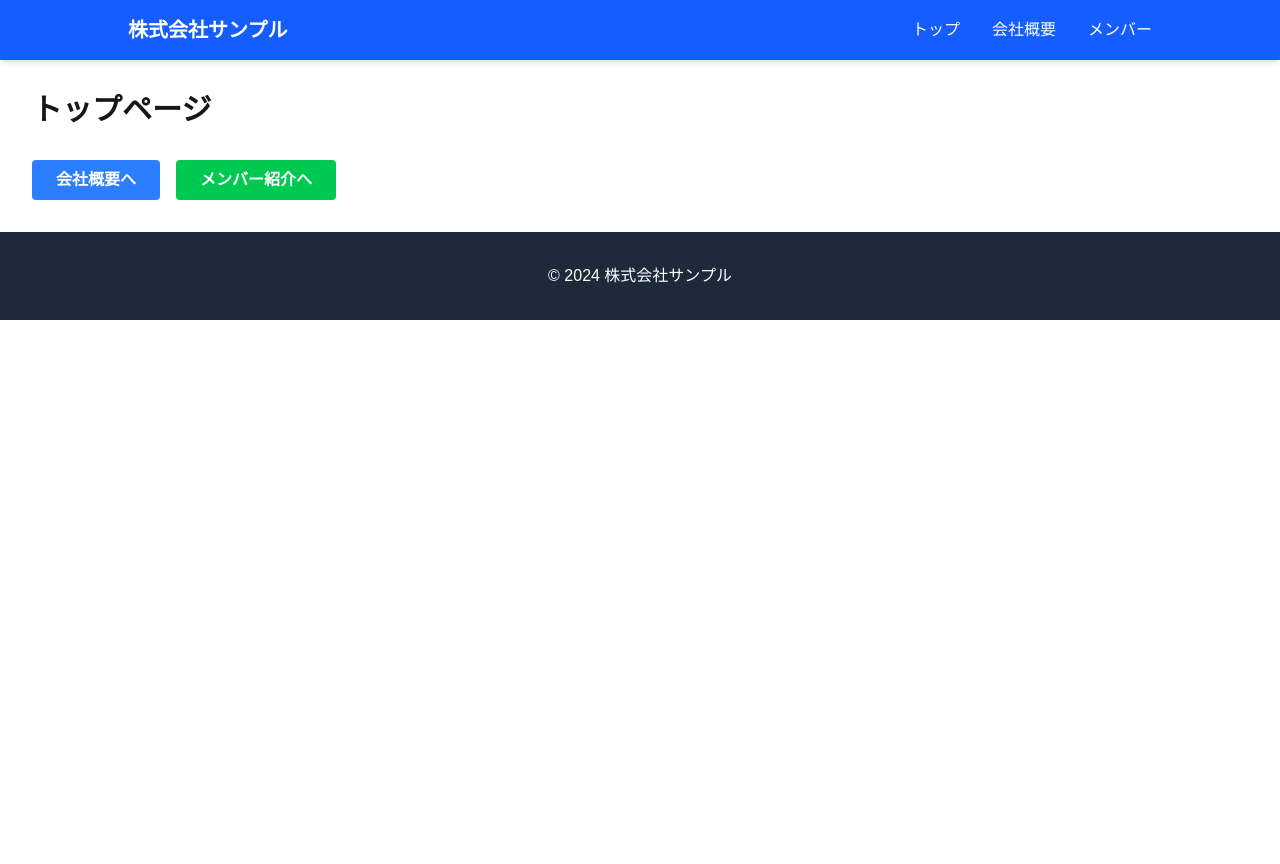
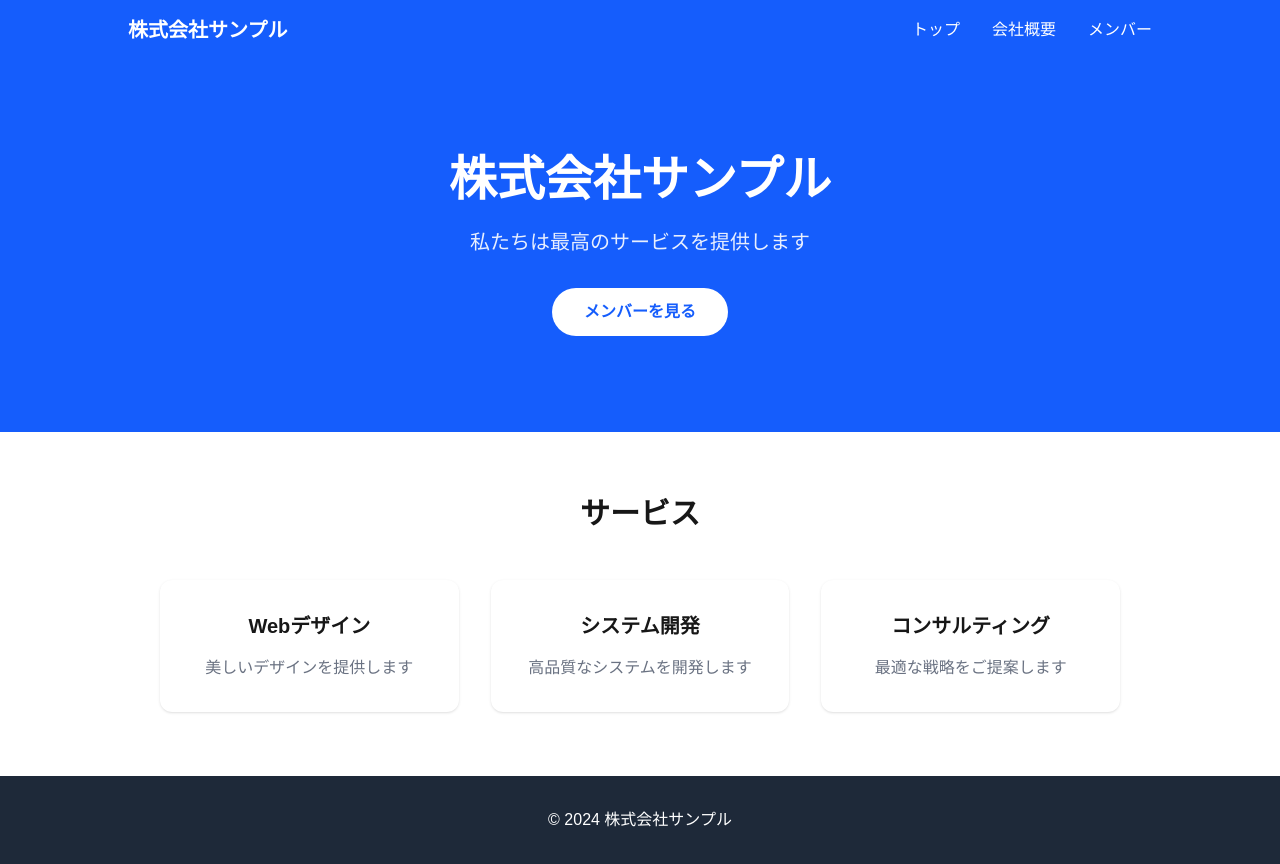
Before and after one commit to misato-harada/my-next-app, a Next.js app: page / in a window 1280 px wide. Before the commit the page ends 800 px from the top, so only its background shows below. Built offline with nearby package versions, Linux system fonts and the light colour scheme.

Commit message:
トップページ：ヒーローセクション・サービスセクション追加

```diff
--- a/src/app/blog/[id]/page.js
+++ b/src/app/blog/[id]/page.js
@@ -1,4 +1,6 @@
 import { client } from '@/libs/microcms'
+
+export const revalidate = 60 // 60秒ごとに更新（ISR）
 
 export default async function BlogDetailPage({ params }) {
   const { id } = await params
--- a/src/app/blog/page.js
+++ b/src/app/blog/page.js
@@ -1,10 +1,12 @@
 import { client } from '@/libs/microcms'
 import Link from 'next/link'
 
+export const revalidate = 60 // 60秒ごとに更新（ISR）
+
 export default async function BlogPage() {
- const data = await client.get({
-  endpoint: 'blogs',
-})
+  const data = await client.get({
+    endpoint: 'blogs',
+  })
 
   return (
     <div className="max-w-5xl mx-auto p-8">
--- a/src/app/page.js
+++ b/src/app/page.js
@@ -2,23 +2,41 @@ import Link from 'next/link'
 
 export default function HomePage() {
   return (
-    <div className="p-8">
-      <h1 className="text-3xl font-bold mb-8">トップページ</h1>
-
-      <div className="flex gap-4">
-        <Link
-          href="/about"
-          className="bg-blue-500 hover:bg-blue-700 text-white font-bold py-2 px-6 rounded transition-colors duration-300"
-        >
-          会社概要へ
-        </Link>
-
+    <div>
+      {/* ヒーローセクション */}
+      <div className="bg-blue-600 text-white py-24 px-8 text-center">
+        <h1 className="text-5xl font-bold mb-6 animate-fade-in">
+          株式会社サンプル
+        </h1>
+        <p className="text-xl mb-8 opacity-90">
+          私たちは最高のサービスを提供します
+        </p>
         <Link
           href="/members"
-          className="bg-green-500 hover:bg-green-700 text-white font-bold py-2 px-6 rounded transition-colors duration-300"
+          className="bg-white text-blue-600 font-bold py-3 px-8 rounded-full hover:bg-blue-50 transition-colors duration-300 inline-block"
         >
-          メンバー紹介へ
+          メンバーを見る
         </Link>
+      </div>
+
+      {/* サービスセクション */}
+      <div className="max-w-5xl mx-auto py-16 px-8">
+        <h2 className="text-3xl font-bold text-center mb-12">サービス</h2>
+        <div className="grid grid-cols-1 md:grid-cols-3 gap-8">
+          {[
+            { title: 'Webデザイン', desc: '美しいデザインを提供します' },
+            { title: 'システム開発', desc: '高品質なシステムを開発します' },
+            { title: 'コンサルティング', desc: '最適な戦略をご提案します' },
+          ].map((service) => (
+            <div
+              key={service.title}
+              className="bg-white rounded-xl shadow-sm hover:shadow-lg transition-all duration-300 p-8 text-center hover:-translate-y-1"
+            >
+              <h3 className="text-xl font-bold mb-4">{service.title}</h3>
+              <p className="text-gray-500">{service.desc}</p>
+            </div>
+          ))}
+        </div>
       </div>
     </div>
   )
```
